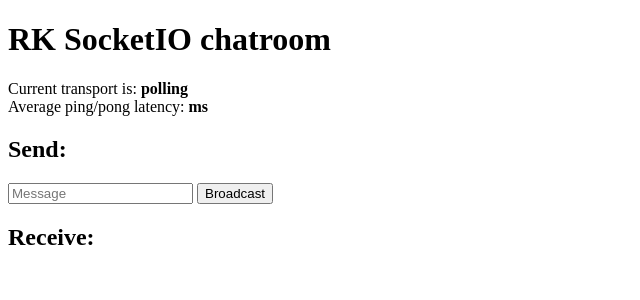
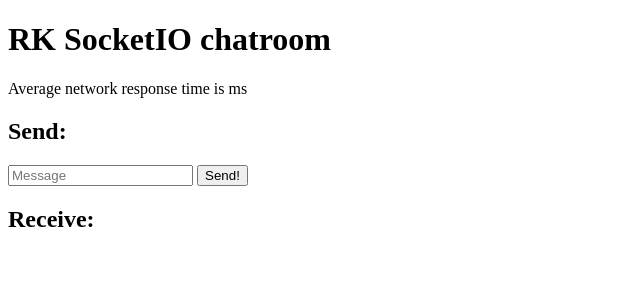
Before and after one commit to rkaelle/rk-chatroom, a Flask app: page / in a window 1280 px wide. Shown: the top 300 px of the page, without its empty margins (0-640 px from the left). Run offline with Flask 2, Linux system fonts and the light colour scheme; some libraries are stand-ins or nearby versions.

Commit message:
Styling corrections

```diff
--- a/app.py
+++ b/app.py
@@ -1,33 +1,31 @@
 ##rk create task comsci
 from threading import Lock
 from flask import Flask, render_template, session
+import random
+from random import randrange
 from flask_socketio import SocketIO, emit
 from engineio.payload import Payload
+import string
 
 
 
-#Payload.max_decode_packets = 50
 
-# Set this variable to "threading", "eventlet" or "gevent" to test the
-# different async modes, or leave it set to None for the application to choose
-# the best option based on installed packages.
+
+
+Payload.max_decode_packets = 50
+
+
+
+
 async_mode = None
-
+possiblekeys = [''.join(random.SystemRandom().choice(string.ascii_uppercase + string.digits) for _ in range(9)),'thiscouldpossiblybeakey']
 app = Flask(__name__)
-app.config['SECRET_KEY'] = 'thisisasecret!'
+app.config['SECRET_KEY'] = possiblekeys[randrange(2)]
 socketio = SocketIO(app, async_mode=async_mode)
 thread = None
 thread_lock = Lock()
 
 
-def background_thread():
-    """Example of how to send server generated events to clients."""
-    count = 0
-    while True:
-        #socketio.sleep(10)
-        count += 1
-        socketio.emit('my_response',
-                      {'data': 'Server generated event', 'count': count})
 
 
 @app.route('/')
@@ -66,4 +64,4 @@ def connect():
 if __name__ == '__main__':
     socketio.run(app)
     app.debug = True
-    app.run(host="10.1.10.77")
+    app.run(host="0.0.0.0")
--- a/templates/index.html
+++ b/templates/index.html
@@ -6,31 +6,18 @@
     <script src="https://cdnjs.cloudflare.com/ajax/libs/socket.io/3.0.4/socket.io.js" integrity="sha512-aMGMvNYu8Ue4G+fHa359jcPb1u+ytAF+P2SCb+PxrjCdO3n3ZTxJ30zuH39rimUggmTwmh2u7wvQsDTHESnmfQ==" crossorigin="anonymous"></script>
     <script type="text/javascript" charset="utf-8">
         $(document).ready(function() {
-            // Connect to the Socket.IO server.
-            // The connection URL has the following format, relative to the current page:
-            //     http[s]://<domain>:<port>[/<namespace>]
             var socket = io();
 
-            // Event handler for new connections.
-            // The callback function is invoked when a connection with the
-            // server is established.
             socket.on('connect', function() {
                 socket.emit('my_event', {data: 'Connected!'});
             });
 
-            // Event handler for server sent data.
-            // The callback function is invoked whenever the server emits data
-            // to the client. The data is then displayed in the "Received"
-            // section of the page.
             socket.on('my_response', function(msg, cb) {
                 $('#log').append('<br>' + $('<div/>').text('Received ' + ': ' + msg.data).html());
                 if (cb)
                     cb();
             });
 
-            // Interval function that tests message latency by sending a "ping"
-            // message. The server then responds with a "pong" message and the
-            // round trip time is measured.
             var ping_pong_times = [];
             var start_time;
             window.setInterval(function() {
@@ -39,22 +26,17 @@
                 socket.emit('my_ping');
             }, 1000);
 
-            // Handler for the "pong" message. When the pong is received, the
-            // time from the ping is stored, and the average of the last 30
-            // samples is average and displayed.
             socket.on('my_pong', function() {
                 var latency = (new Date).getTime() - start_time;
                 ping_pong_times.push(latency);
-                ping_pong_times = ping_pong_times.slice(-30); // keep last 30 samples
+                ping_pong_times = ping_pong_times.slice(-10);
                 var sum = 0;
                 for (var i = 0; i < ping_pong_times.length; i++)
                     sum += ping_pong_times[i];
                 $('#ping-pong').text(Math.round(10 * sum / ping_pong_times.length) / 10);
             });
 
-            // Handlers for the different forms in the page.
-            // These accept data from the user and send it to the server in a
-            // variety of ways
+
             $('form#broadcast').submit(function(event) {
                 socket.emit('my_broadcast_event', {data: $('#broadcast_data').val()});
                 return false;
@@ -65,15 +47,14 @@
 <body>
     <h1>RK SocketIO chatroom</h1>
     <p>
-      Current transport is: <b><span id="transport"></span></b><br>
-      Average ping/pong latency: <b><span id="ping-pong"></span>ms</b>
+      Average network response time is <span id="ping-pong"></span>ms
     </p>
     <h2>Send:</h2>
     <form id="broadcast" method="POST" action='#'>
         <input type="text" name="broadcast_data" id="broadcast_data" placeholder="Message">
-        <input type="submit" value="Broadcast">
+        <input type="submit" value="Send!">
     </form>
-    <h2>Receive:</h2>
+    <h2><b>Receive:</b></h2>
     <div id="log"></div>
 </body>
 </html>
```
Also changed, not shown: README.md.
